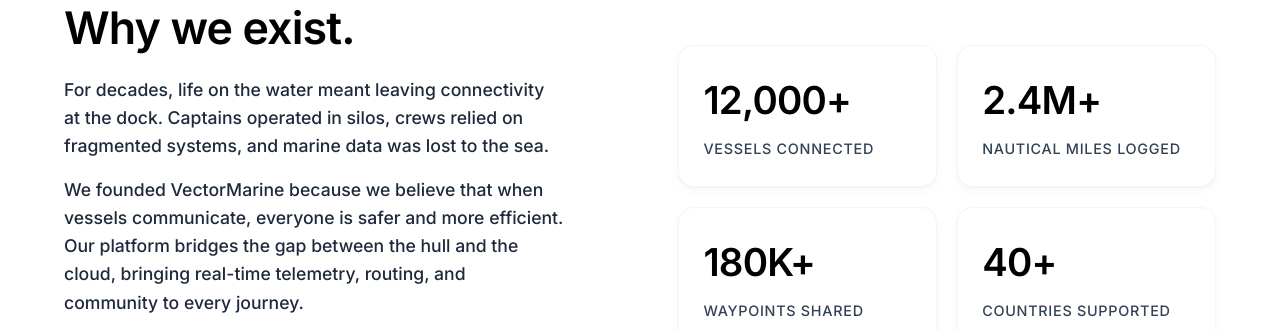
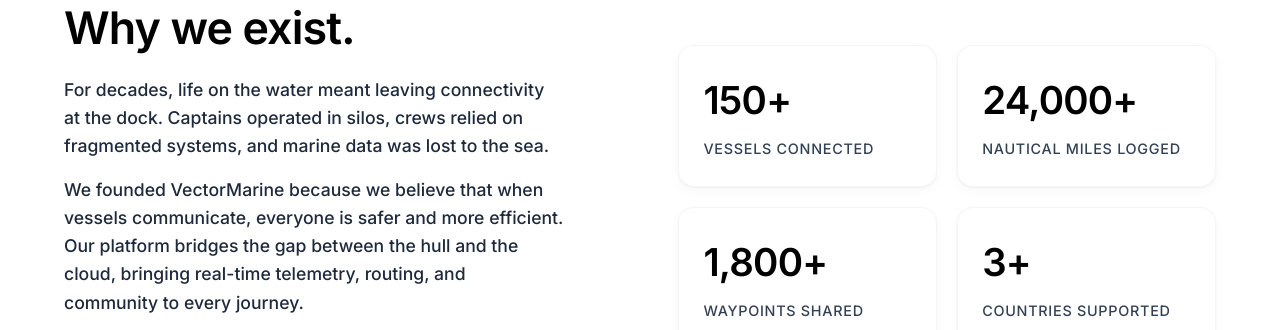
Before and after one commit to barani-predigle/vectormarine-website, a website: page about.html in a window 1280 px wide. Shown: the part 724-1054 px from the top of the page. Drawn offline with nearby package versions, Linux system fonts and the light colour scheme; a web font is replaced by a local one.

Commit message:
chore: update company impact statistics in about page

```diff
--- a/about.html
+++ b/about.html
@@ -632,16 +632,16 @@
         </div>
         <div class="story-stats stat-grid">
           <div class="stat reveal">
-            <div class="stat-num">12,000+</div><span class="stat-label">Vessels Connected</span>
+            <div class="stat-num">150+</div><span class="stat-label">Vessels Connected</span>
           </div>
           <div class="stat reveal">
-            <div class="stat-num">2.4M+</div><span class="stat-label">Nautical Miles Logged</span>
+            <div class="stat-num">24,000+</div><span class="stat-label">Nautical Miles Logged</span>
           </div>
           <div class="stat reveal">
-            <div class="stat-num">180K+</div><span class="stat-label">Waypoints Shared</span>
+            <div class="stat-num">1,800+</div><span class="stat-label">Waypoints Shared</span>
           </div>
           <div class="stat reveal">
-            <div class="stat-num">40+</div><span class="stat-label">Countries Supported</span>
+            <div class="stat-num">3+</div><span class="stat-label">Countries Supported</span>
           </div>
         </div>
       </div>
```
